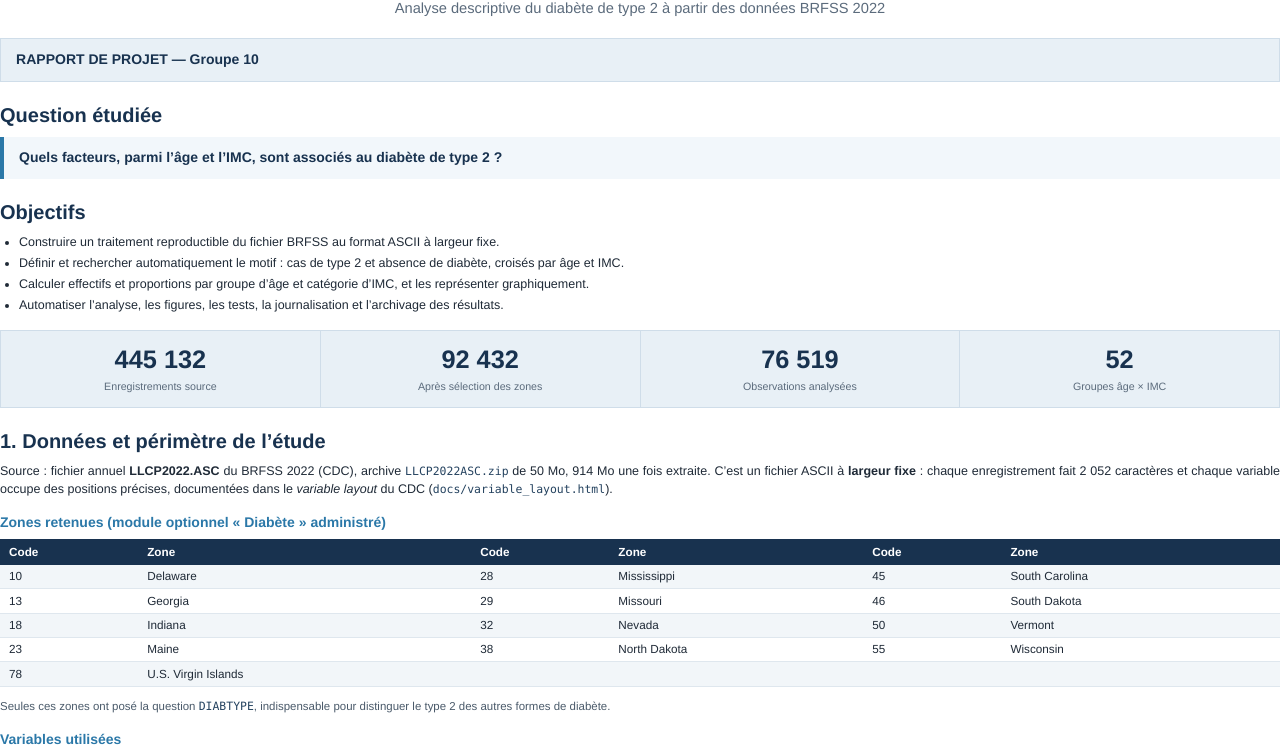
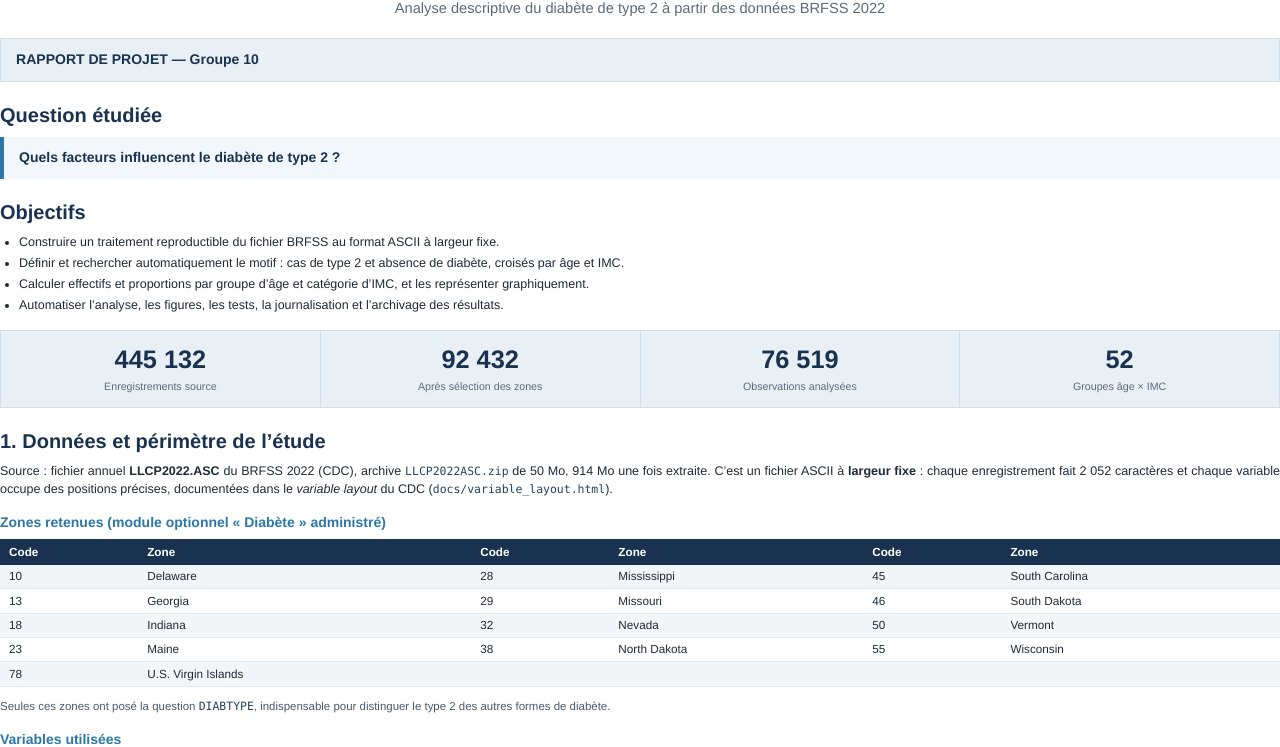
Before and after one commit to oussamapop/enquete-maladie, a plain HTML site: page docs/rapport.html in a window 1280 px wide. Shown: the part 57-804 px from the top of the page. Drawn offline with Linux system fonts and the light colour scheme.

Commit message:
Report: simplify the research question
Co-Authored-By: Claude Opus 5.5 <noreply@anthropic.com>

```diff
--- a/docs/rapport.html
+++ b/docs/rapport.html
@@ -60,7 +60,7 @@
 
   <h2>Question étudiée</h2>
   <div class="question">
-    <b>Quels facteurs, parmi l’âge et l’IMC, sont associés au diabète de type 2 ?</b>
+    <b>Quels facteurs influencent le diabète de type 2 ?</b>
   </div>
 
   <h2>Objectifs</h2>
```
Also changed, not shown: 1 other file.
